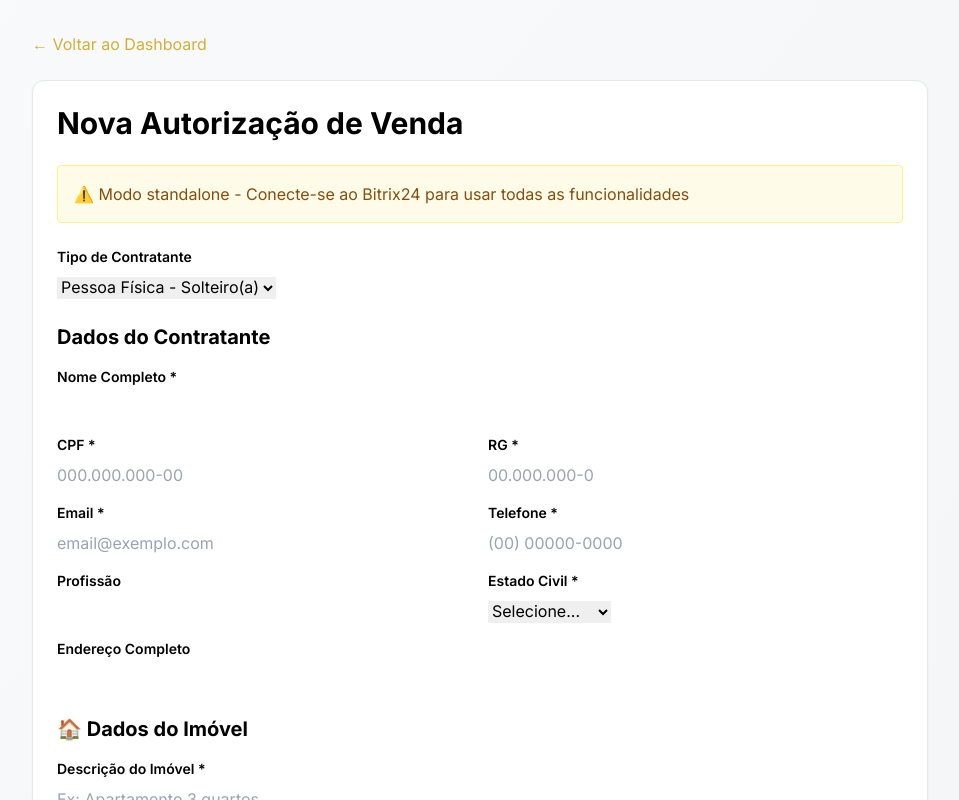
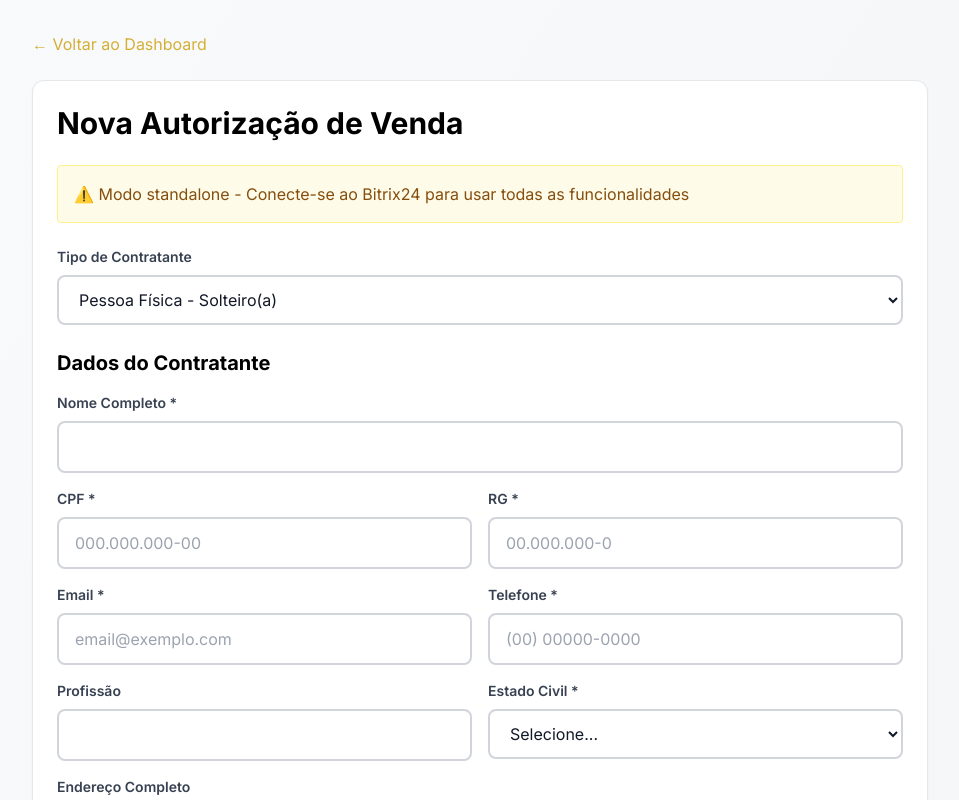
Before and after one commit to Merle-py/beehouse-pdf-app, a Next.js app: page /nova-autorizacao in a window 1280 px wide. Shown: the top 800 px of the page, without its empty margins (160-1119 px from the left). Built offline with nearby package versions, Linux system fonts and the light colour scheme.

Commit message:
fix: corrige globals.css com estilos de formulario visiveis

```diff
--- a/app/globals.css
+++ b/app/globals.css
@@ -3,27 +3,91 @@
 @tailwind utilities;
 
 :root {
-  --foreground-rgb: 0, 0, 0;
-  --background-start-rgb: 214, 219, 220;
-  --background-end-rgb: 255, 255, 255;
+  --beehouse-primary: #D4AF37;
+  --beehouse-secondary: #2C3E50;
+  --beehouse-accent: #E8C468;
 }
 
-@media (prefers-color-scheme: dark) {
-  :root {
-    --foreground-rgb: 255, 255, 255;
-    --background-start-rgb: 0, 0, 0;
-    --background-end-rgb: 0, 0, 0;
-  }
+body {
+  font-family: -apple-system, BlinkMacSystemFont, 'Segoe UI', 'Inter', sans-serif;
+  background-color: #f9fafb;
 }
 
-body {}
+/* Estilos globais para formulários - INPUTS VISÍVEIS */
+@layer components {
 
-.btn-secondary {
-  @apply bg-gray-600 hover:bg-gray-700 text-white font-semibold px-6 py-3 rounded-lg transition-all shadow-md hover:shadow-lg;
-}
+  /* Inputs padrão com bordas visíveis (2px) */
+  input[type="text"],
+  input[type="email"],
+  input[type="tel"],
+  input[type="number"],
+  input[type="date"],
+  input[type="password"],
+  input[type="url"],
+  textarea,
+  select {
+    @apply w-full px-4 py-3 border-2 border-gray-300 rounded-lg;
+    @apply focus:border-blue-500 focus:ring-2 focus:ring-blue-200 focus:outline-none;
+    @apply transition-all duration-200;
+    @apply bg-white text-gray-900;
+    @apply placeholder-gray-400;
+  }
 
-.card {
-  @apply bg-white rounded-xl shadow-sm border border-gray-200 p-6;
+  input[type="text"]:hover,
+  input[type="email"]:hover,
+  input[type="tel"]:hover,
+  input[type="number"]:hover,
+  input[type="date"]:hover,
+  input[type="password"]:hover,
+  input[type="url"]:hover,
+  textarea:hover,
+  select:hover {
+    @apply border-gray-400;
+  }
+
+  input[type="text"]:disabled,
+  input[type="email"]:disabled,
+  input[type="tel"]:disabled,
+  input[type="number"]:disabled,
+  input[type="date"]:disabled,
+  input[type="password"]:disabled,
+  input[type="url"]:disabled,
+  textarea:disabled,
+  select:disabled {
+    @apply bg-gray-100 cursor-not-allowed text-gray-500;
+  }
+
+  /* Labels */
+  label {
+    @apply block text-sm font-semibold text-gray-700 mb-2;
+  }
+
+  /* Fieldsets */
+  fieldset {
+    @apply border-2 border-gray-200 rounded-lg p-4 mb-4;
+  }
+
+  legend {
+    @apply text-lg font-bold text-gray-800 px-2;
+  }
+
+  /* Cards */
+  .card {
+    @apply bg-white rounded-xl shadow-sm border border-gray-200 p-6;
+  }
+
+  /* Botões */
+  .btn-primary {
+    @apply bg-beehouse-primary hover:bg-beehouse-accent text-white font-semibold px-6 py-3 rounded-lg transition-all shadow-md hover:shadow-lg disabled:opacity-50 disabled:cursor-not-allowed;
+  }
+
+  .btn-secondary {
+    @apply bg-gray-600 hover:bg-gray-700 text-white font-semibold px-6 py-3 rounded-lg transition-all shadow-md hover:shadow-lg;
+  }
+
+  .btn-danger {
+    @apply bg-red-600 hover:bg-red-700 text-white font-semibold px-6 py-3 rounded-lg transition-colors duration-200;
+  }
 }
 
 /* Loading spinner */
```
